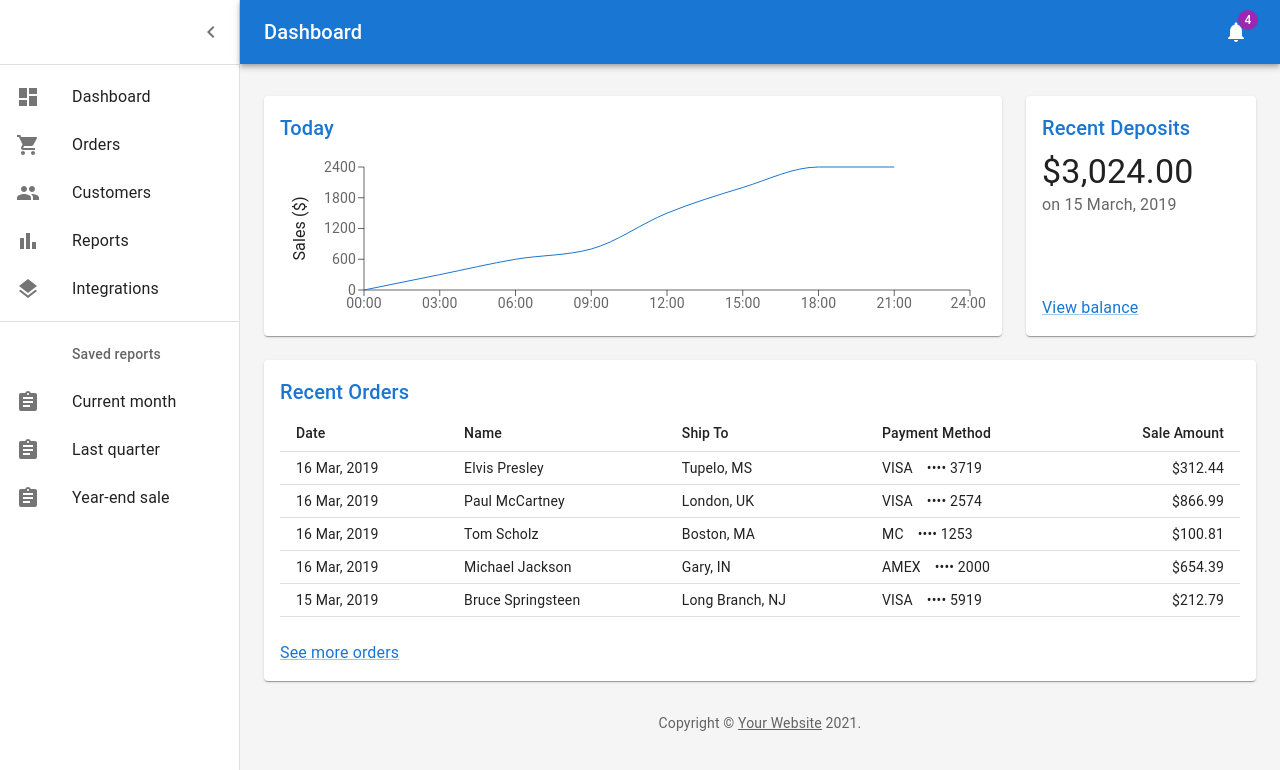
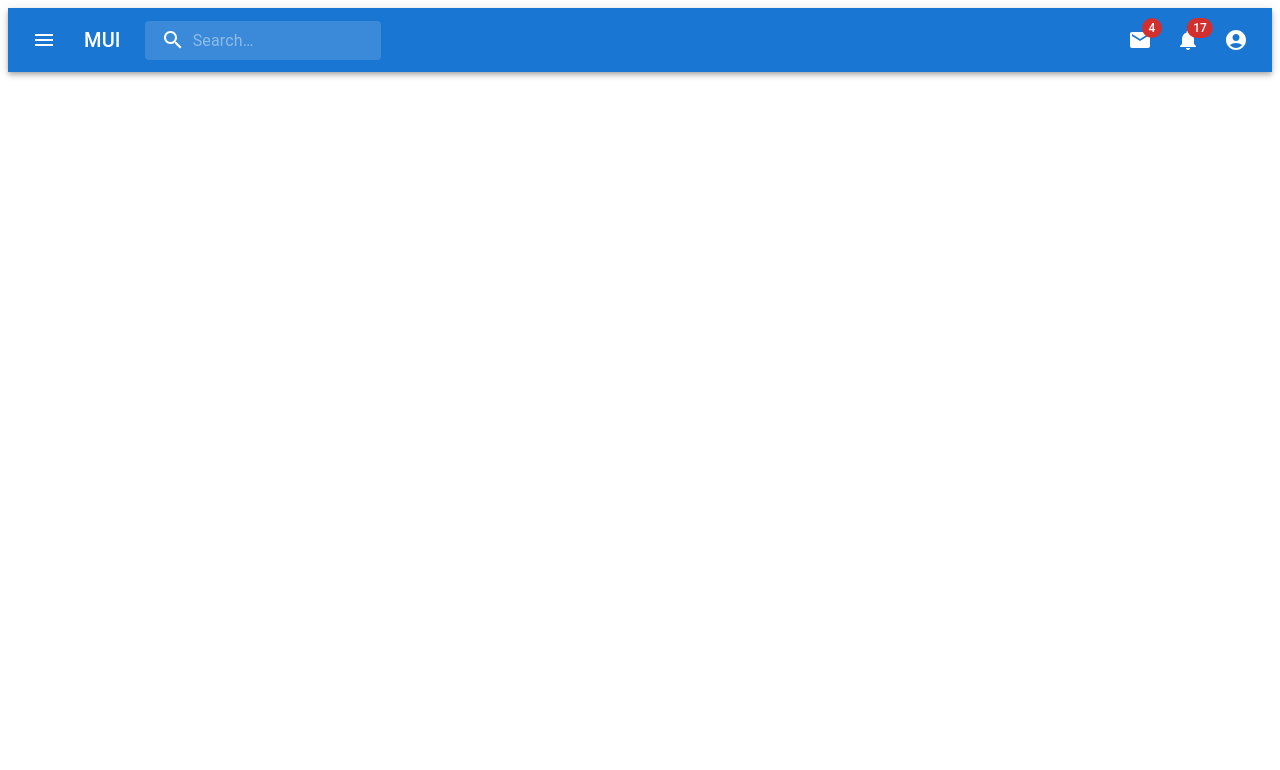
Before and after one commit to deka014/gu-docs-edu, a React (Create React App) app: page /navbar in a window 1280 px wide. Shown: the top 770 px of the page. Built offline with nearby package versions, Linux system fonts and the light colour scheme.

Commit message:
set react router and homepage folder

```diff
--- a/package.json
+++ b/package.json
@@ -13,6 +13,7 @@
     "@testing-library/user-event": "^12.8.3",
     "react": "^17.0.2",
     "react-dom": "^17.0.2",
+    "react-router-dom": "^6.0.2",
     "react-scripts": "4.0.3",
     "recharts": "^2.1.6",
     "web-vitals": "^1.1.2"
--- a/src/App.js
+++ b/src/App.js
@@ -1,8 +1,17 @@
 import React from 'react'
 import Dashboard from './components/Dashboard'
+import Homepage from './homepage/Homepage'
+import { Routes, Route } from 'react-router-dom'
 
 const App = () => {
-  return <Dashboard />
+  return (
+    <div>
+      <Routes>
+        <Route path='/dashboard' element={<Dashboard />} />
+        <Route path='/navbar' element={<Homepage />} />
+      </Routes>
+    </div>
+  )
 }
 
 export default App
--- /dev/null
+++ b/src/homepage/Homepage.js
@@ -0,0 +1,12 @@
+import React from 'react'
+import Navbar from '../navbar/Navbar'
+
+function Homepage() {
+  return (
+    <div>
+      <Navbar></Navbar>
+    </div>
+  )
+}
+
+export default Homepage
--- a/src/index.js
+++ b/src/index.js
@@ -1,8 +1,14 @@
 import React from 'react'
 import ReactDOM from 'react-dom'
 import App from './App'
+import { BrowserRouter } from 'react-router-dom'
 
-ReactDOM.render(<App />, document.getElementById('root'))
+ReactDOM.render(
+  <BrowserRouter>
+    <App />
+  </BrowserRouter>,
+  document.getElementById('root')
+)
 
 // If you want to start measuring performance in your app, pass a function
 // to log results (for example: reportWebVitals(console.log))
--- /dev/null
+++ b/src/navbar/Navbar.js
@@ -0,0 +1,237 @@
+import * as React from 'react'
+import { styled, alpha } from '@mui/material/styles'
+import AppBar from '@mui/material/AppBar'
+import Box from '@mui/material/Box'
+import Toolbar from '@mui/material/Toolbar'
+import IconButton from '@mui/material/IconButton'
+import Typography from '@mui/material/Typography'
+import InputBase from '@mui/material/InputBase'
+import Badge from '@mui/material/Badge'
+import MenuItem from '@mui/material/MenuItem'
+import Menu from '@mui/material/Menu'
+import MenuIcon from '@mui/icons-material/Menu'
+import SearchIcon from '@mui/icons-material/Search'
+import AccountCircle from '@mui/icons-material/AccountCircle'
+import MailIcon from '@mui/icons-material/Mail'
+import NotificationsIcon from '@mui/icons-material/Notifications'
+import MoreIcon from '@mui/icons-material/MoreVert'
+
+const Search = styled('div')(({ theme }) => ({
+  position: 'relative',
+  borderRadius: theme.shape.borderRadius,
+  backgroundColor: alpha(theme.palette.common.white, 0.15),
+  '&:hover': {
+    backgroundColor: alpha(theme.palette.common.white, 0.25),
+  },
+  marginRight: theme.spacing(2),
+  marginLeft: 0,
+  width: '100%',
+  [theme.breakpoints.up('sm')]: {
+    marginLeft: theme.spacing(3),
+    width: 'auto',
+  },
+}))
+
+const SearchIconWrapper = styled('div')(({ theme }) => ({
+  padding: theme.spacing(0, 2),
+  height: '100%',
+  position: 'absolute',
+  pointerEvents: 'none',
+  display: 'flex',
+  alignItems: 'center',
+  justifyContent: 'center',
+}))
+
+const StyledInputBase = styled(InputBase)(({ theme }) => ({
+  color: 'inherit',
+  '& .MuiInputBase-input': {
+    padding: theme.spacing(1, 1, 1, 0),
+    // vertical padding + font size from searchIcon
+    paddingLeft: `calc(1em + ${theme.spacing(4)})`,
+    transition: theme.transitions.create('width'),
+    width: '100%',
+    [theme.breakpoints.up('md')]: {
+      width: '20ch',
+    },
+  },
+}))
+
+export default function Navabar() {
+  const [anchorEl, setAnchorEl] = React.useState(null)
+  const [mobileMoreAnchorEl, setMobileMoreAnchorEl] = React.useState(null)
+
+  const isMenuOpen = Boolean(anchorEl)
+  const isMobileMenuOpen = Boolean(mobileMoreAnchorEl)
+
+  const handleProfileMenuOpen = (event) => {
+    setAnchorEl(event.currentTarget)
+  }
+
+  const handleMobileMenuClose = () => {
+    setMobileMoreAnchorEl(null)
+  }
+
+  const handleMenuClose = () => {
+    setAnchorEl(null)
+    handleMobileMenuClose()
+  }
+
+  const handleMobileMenuOpen = (event) => {
+    setMobileMoreAnchorEl(event.currentTarget)
+  }
+
+  const menuId = 'primary-search-account-menu'
+  const renderMenu = (
+    <Menu
+      anchorEl={anchorEl}
+      anchorOrigin={{
+        vertical: 'top',
+        horizontal: 'right',
+      }}
+      id={menuId}
+      keepMounted
+      transformOrigin={{
+        vertical: 'top',
+        horizontal: 'right',
+      }}
+      open={isMenuOpen}
+      onClose={handleMenuClose}
+    >
+      <MenuItem onClick={handleMenuClose}>Profile</MenuItem>
+      <MenuItem onClick={handleMenuClose}>My account</MenuItem>
+    </Menu>
+  )
+
+  const mobileMenuId = 'primary-search-account-menu-mobile'
+  const renderMobileMenu = (
+    <Menu
+      anchorEl={mobileMoreAnchorEl}
+      anchorOrigin={{
+        vertical: 'top',
+        horizontal: 'right',
+      }}
+      id={mobileMenuId}
+      keepMounted
+      transformOrigin={{
+        vertical: 'top',
+        horizontal: 'right',
+      }}
+      open={isMobileMenuOpen}
+      onClose={handleMobileMenuClose}
+    >
+      <MenuItem>
+        <IconButton size='large' aria-label='show 4 new mails' color='inherit'>
+          <Badge badgeContent={4} color='error'>
+            <MailIcon />
+          </Badge>
+        </IconButton>
+        <p>Messages</p>
+      </MenuItem>
+      <MenuItem>
+        <IconButton
+          size='large'
+          aria-label='show 17 new notifications'
+          color='inherit'
+        >
+          <Badge badgeContent={17} color='error'>
+            <NotificationsIcon />
+          </Badge>
+        </IconButton>
+        <p>Notifications</p>
+      </MenuItem>
+      <MenuItem onClick={handleProfileMenuOpen}>
+        <IconButton
+          size='large'
+          aria-label='account of current user'
+          aria-controls='primary-search-account-menu'
+          aria-haspopup='true'
+          color='inherit'
+        >
+          <AccountCircle />
+        </IconButton>
+        <p>Profile</p>
+      </MenuItem>
+    </Menu>
+  )
+
+  return (
+    <Box sx={{ flexGrow: 1 }}>
+      <AppBar position='static'>
+        <Toolbar>
+          <IconButton
+            size='large'
+            edge='start'
+            color='inherit'
+            aria-label='open drawer'
+            sx={{ mr: 2 }}
+          >
+            <MenuIcon />
+          </IconButton>
+          <Typography
+            variant='h6'
+            noWrap
+            component='div'
+            sx={{ display: { xs: 'none', sm: 'block' } }}
+          >
+            MUI
+          </Typography>
+          <Search>
+            <SearchIconWrapper>
+              <SearchIcon />
+            </SearchIconWrapper>
+            <StyledInputBase
+              placeholder='Search…'
+              inputProps={{ 'aria-label': 'search' }}
+            />
+          </Search>
+          <Box sx={{ flexGrow: 1 }} />
+          <Box sx={{ display: { xs: 'none', md: 'flex' } }}>
+            <IconButton
+              size='large'
+              aria-label='show 4 new mails'
+              color='inherit'
+            >
+              <Badge badgeContent={4} color='error'>
+                <MailIcon />
+              </Badge>
+            </IconButton>
+            <IconButton
+              size='large'
+              aria-label='show 17 new notifications'
+              color='inherit'
+            >
+              <Badge badgeContent={17} color='error'>
+                <NotificationsIcon />
+              </Badge>
+            </IconButton>
+            <IconButton
+              size='large'
+              edge='end'
+              aria-label='account of current user'
+              aria-controls={menuId}
+              aria-haspopup='true'
+              onClick={handleProfileMenuOpen}
+              color='inherit'
+            >
+              <AccountCircle />
+            </IconButton>
+          </Box>
+          <Box sx={{ display: { xs: 'flex', md: 'none' } }}>
+            <IconButton
+              size='large'
+              aria-label='show more'
+              aria-controls={mobileMenuId}
+              aria-haspopup='true'
+              onClick={handleMobileMenuOpen}
+              color='inherit'
+            >
+              <MoreIcon />
+            </IconButton>
+          </Box>
+        </Toolbar>
+      </AppBar>
+      {renderMobileMenu}
+      {renderMenu}
+    </Box>
+  )
+}
```
Also changed, not shown: 1 other file (tests, documents, lock files or other folders).
